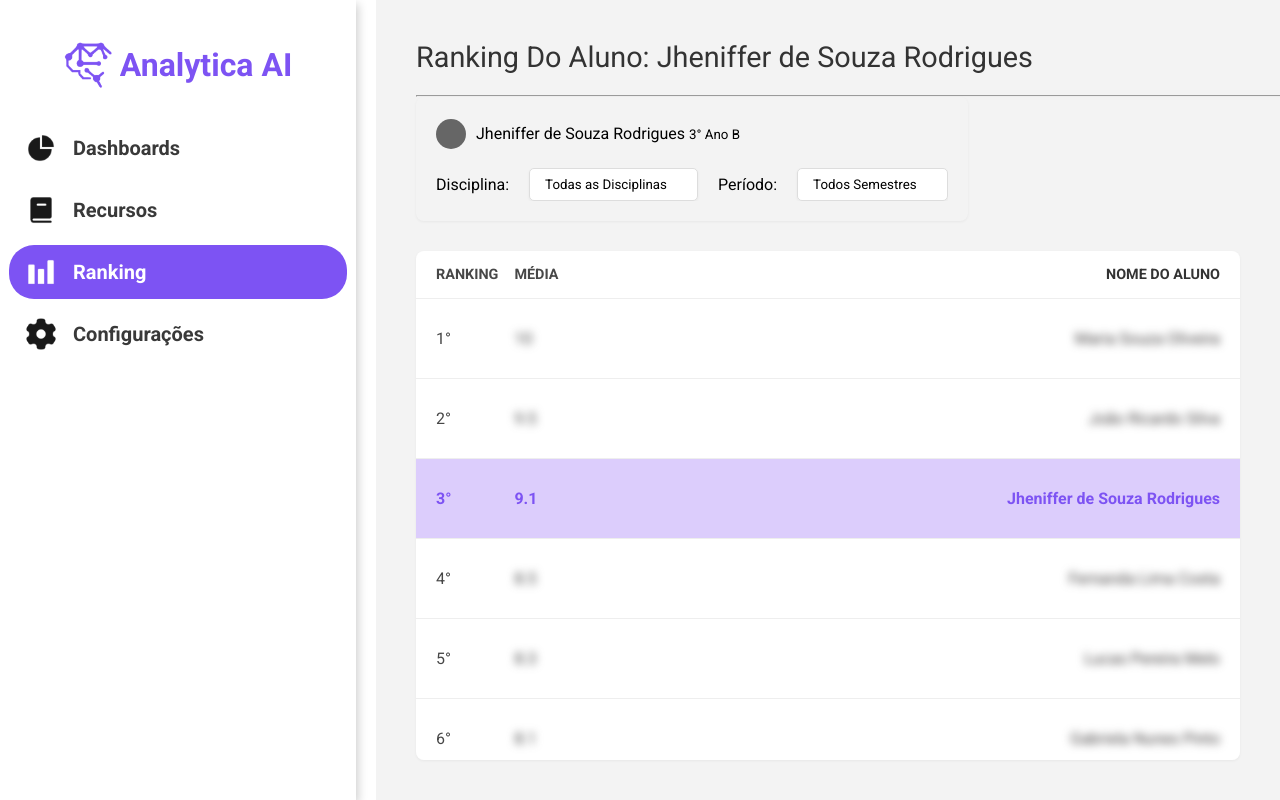
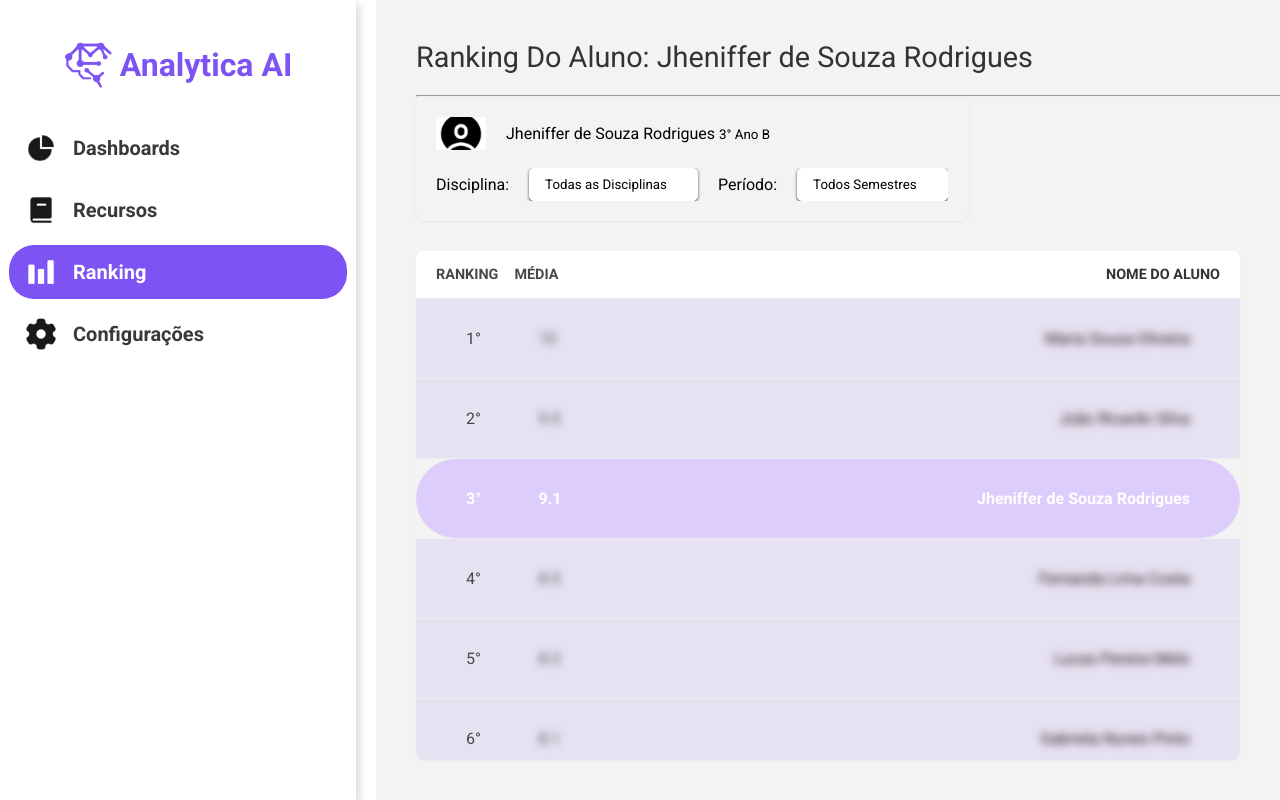
Before and after one commit to campoos/Front-End-TCC-, a React (Vite) app in the folder analityca-ai/: page /ranking in a window 1280 px wide. Built offline with nearby package versions, Linux system fonts and the light colour scheme; what chartjs-plugin-datalabels would draw is missing.

Commit message:
WIP - tela de Ranking

```diff
--- a/analityca-ai/src/pages/ranking/Ranking.css
+++ b/analityca-ai/src/pages/ranking/Ranking.css
@@ -8,7 +8,7 @@
 }
 
 :root {
-    --purple-primary: #7D53F3;
+    --purple-primary: #ffffff;
     --purple-light: #DCCDFC;
     --text-dark: #333;
     --text-medium: #474747;
@@ -49,10 +49,10 @@
     color: var(--purple-primary);
 }
 
-.logo-icon {
+.user-perfil img {
     display: inline-block;
-    width: 30px;
-    height: 30px;
+    width: 50px;
+    height: 50px;
     margin-right: 10px;
     background-color: var(--purple-primary);
     border-radius: 5px;
@@ -66,6 +66,7 @@
     text-decoration: none;
     font-size: 1em;
     transition: background-color 0.2s, color 0.2s;
+
 }
 
 .menu-item:hover {
@@ -157,13 +158,13 @@
 
 .dropdown {
     padding: 8px 30px 8px 15px;
-    border: 1px solid #ddd;
+    border: 1px solid rgb(255, 255, 255);
     border-radius: 5px;
     appearance: none;
     -webkit-appearance: none;
     background-color: var(--bg-light);
     cursor: pointer;
-    box-shadow: 0 1px 3px rgba(0,0,0,0.05);
+    box-shadow: 0 1px 3px rgba(52, 49, 49, 0.902);
 }
 
 .custom-select-wrapper::after {
@@ -182,9 +183,9 @@
 .ranking-tabela {
     width: 100%;
     height: 100%;
-    background-color: #fff;
+    background-color: #3a295f(207, 79, 79);
     border-radius: 8px;
-    box-shadow: 0 1px 3px rgba(0,0,0,0.05);
+    box-shadow: 0 1px 3px rgba(255, 0, 0, 0.05);
 }
 
 .ranking-header {
@@ -200,8 +201,9 @@
 
 .ranking-row {
     display: flex;
-    padding: 30px 20px;
+    padding: 30px 50px;
     border-bottom: 1px solid var(--border-light);
+
 }
 
 .ranking-row:last-child {
@@ -230,25 +232,31 @@
     background-color: var(--purple-light);
     color: var(--purple-primary);
     font-weight: bold;
+    border-radius: 70px;
+    align-items: center;
 }
 
 .student-row .coluna-nome {
     color: var(--purple-primary);
+    border-radius: 70px;
 }
 
 .borrado {
     filter: blur(4px);
     user-select: none;
-    color: #484545;
-    background-color: transparent !important;
+    color: #1e1515;
 }
 
 .ranking-row.blurred-row {
-    background-color: #fff;
     color: var(--text-light);
+    background-color: #bfa8f237;
 }
 
 .ranking-row.blurred-row .coluna-ranking,
 .ranking-row.blurred-row .coluna-media {
     color: var(--text-medium);
 }
+
+.ranking-row.blurred-row{
+    color: #3a295f;
+}
--- a/analityca-ai/src/pages/ranking/Ranking.jsx
+++ b/analityca-ai/src/pages/ranking/Ranking.jsx
@@ -1,6 +1,6 @@
 import './Ranking.css'
 import Sidebar from '../../components/sidebar/Sidebar'
-
+import UserIcon from "../../assets/usuario-icon.png"
 function RankingPage() {
   return (
     <>
@@ -17,7 +17,7 @@ function RankingPage() {
 
                       <div class="header-info">
                           <div class="user-perfil">
-                              <i class="icon-user"></i>
+                              <img src={UserIcon} alt="" />
                               <div class="user-informação-text">
                                   <span>Jheniffer de Souza Rodrigues </span>
                                   <small>3° Ano B</small>
```
